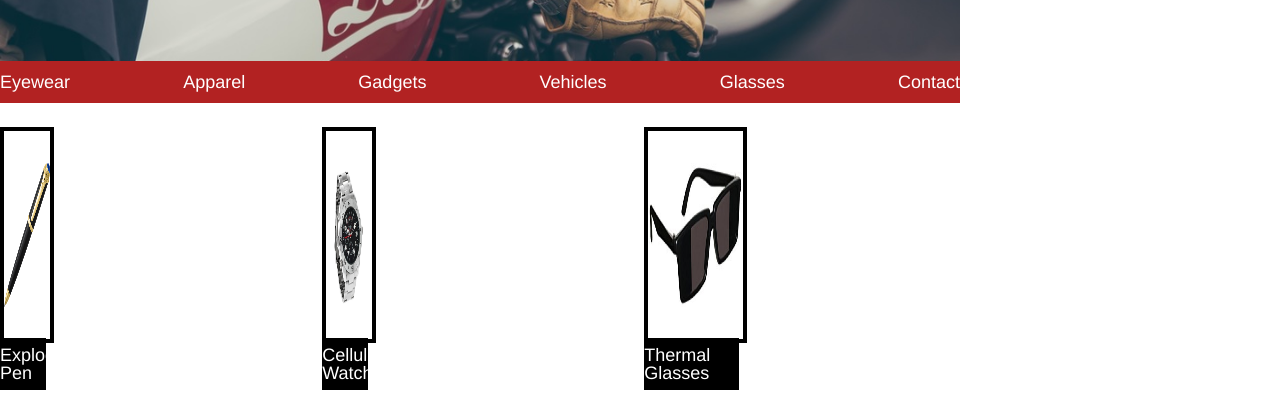
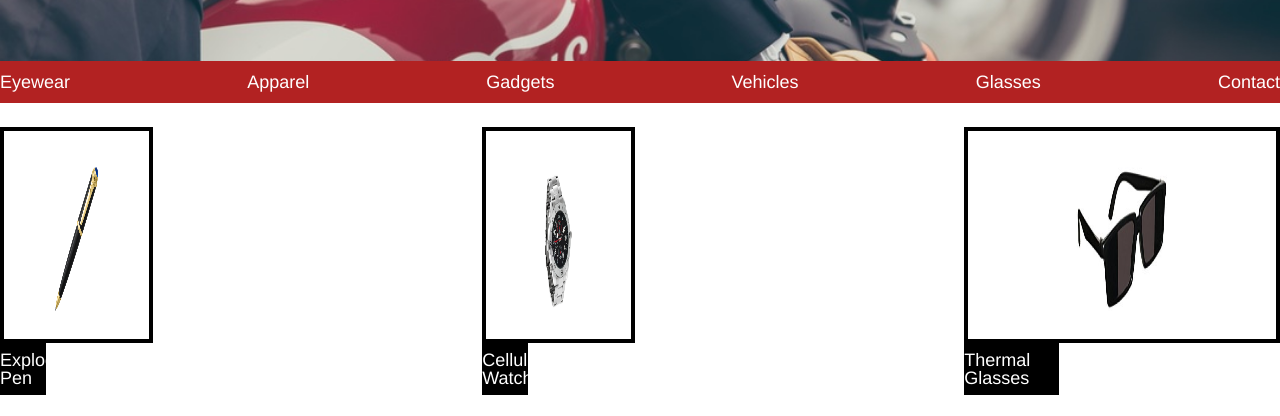
Before and after one commit to KonPfeifer/secretAgent, a plain HTML site: page index.html in a window 1280 px wide. Shown: the part 384-800 px from the top of the page. Drawn offline with Linux system fonts and the light colour scheme.

Commit message:
new styling

```diff
--- a/resources/css/style.css
+++ b/resources/css/style.css
@@ -1,6 +1,5 @@
 body {
   font-size: 18px;
-  width: 960px;
   font-family: Helvetica;
 }
 
@@ -66,11 +65,18 @@ header > img  {
   margin: 1.5rem 0;
 }
 
+.singleImage {
+  display: flex;
+  justify-content: center;
+  align-items: center;
+  height: 9rem;
+  padding: 2rem 0;
+  border: 4px solid black;
+}
 
 #images img {
   height: 9rem
   padding: 2rem 0;
-  border: solid black 4px;
   height: 9rem;
   padding-top: 2rem;
   padding-bottom: 2rem;
```
